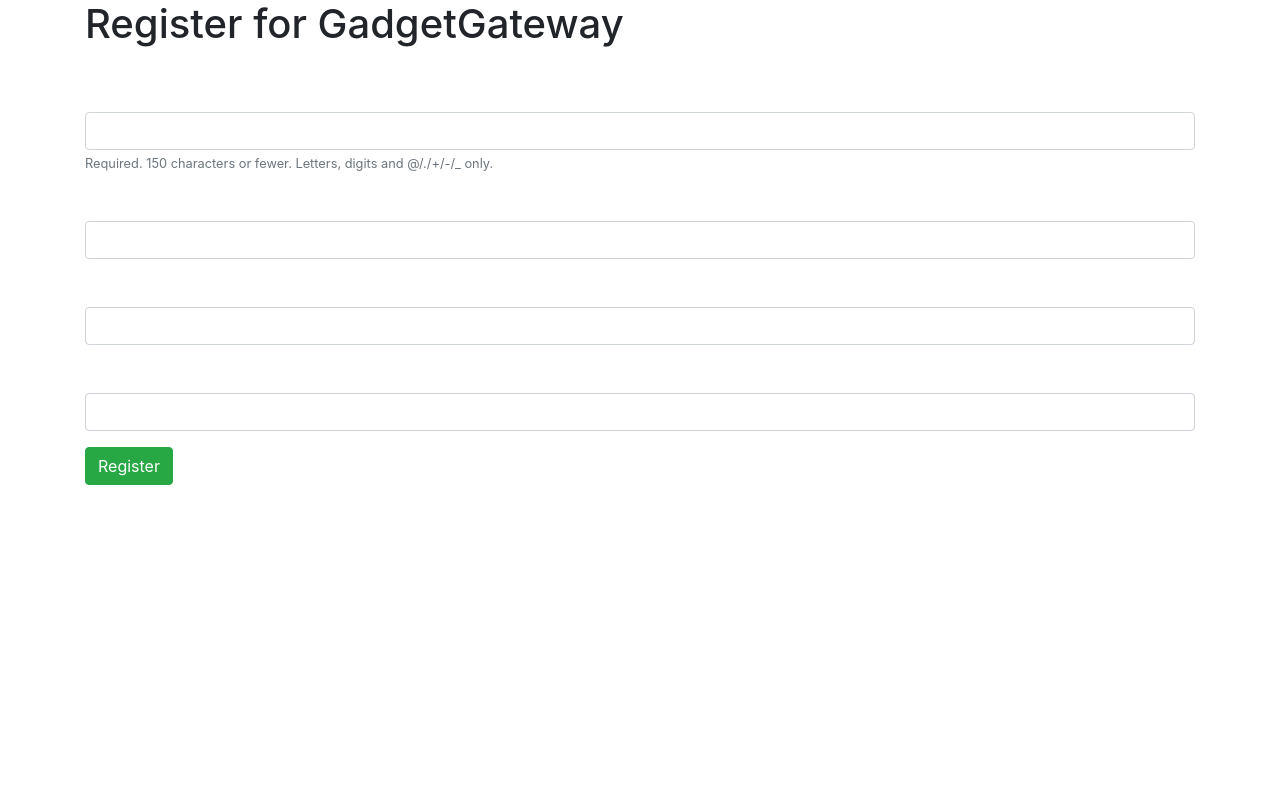
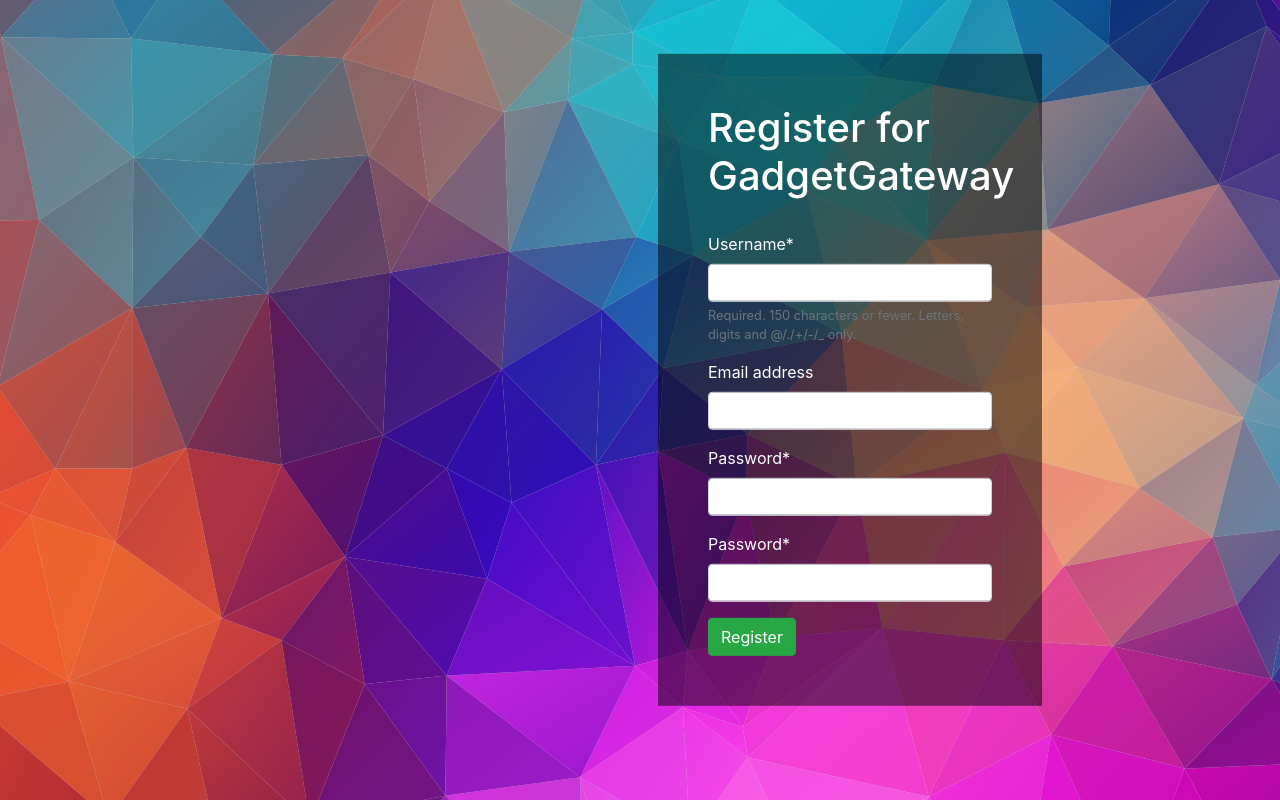
Before and after one commit to loyihsu/GadgetGateway, a Django app: page /gadget-gateway/register/ in a window 1280 px wide. Shown: the part 56-856 px from the top of the page. Before the commit the page ends 541 px from the top, so only its background shows below. Run offline with Django 3.2, Linux system fonts and the light colour scheme; data that the repository does not hold is empty; some libraries are stand-ins or nearby versions.

Commit message:
new image folder, register css implemented

```diff
--- a/static/stylesheets/custom_bs4.css
+++ b/static/stylesheets/custom_bs4.css
@@ -63,7 +63,7 @@
     height: 100%;
     width: 100%;
     position: absolute;
-    background-image: url("triangles-login.png");
+    background-image: url("stylesheetImage/triangles-login.png");
 }
 
 .container2 {
@@ -110,3 +110,29 @@
     right: 20px;
     top: -45px;
 }
+
+
+.registercontainer1{
+    background: #CCCCCC;
+    height: 100%;
+    width: 100%;
+    position: absolute;
+    background-image: url("stylesheetImage/triangles-login.png");
+}
+
+.registercontainer2{
+    background: #FFFFFF;
+    position: absolute;
+    padding: 50px;
+    top: 380px;
+    left: 850px;
+    width: 30%;
+    transform: translate(-50%, -50%);
+    margin-top: auto;
+    margin-bottom: auto;
+    background-color: rgba(0,0,0,0.5) !important;
+}
+
+.registerHeader{
+    color:white;
+}
--- a/templates/gadgetgateway/register.html
+++ b/templates/gadgetgateway/register.html
@@ -8,10 +8,13 @@
 
 {% block body_block %}
 {% load crispy_forms_tags %}
-    <div class="container">
+    <div class="registercontainer1">
+        <div class="registercontainer2">
+        <div class="registerHeader">
         <h1>Register for GadgetGateway</h1> <br/>
+        </div>
         {% if registered %}
-            Rango says: <strong>Thank you for registering!</strong>
+            <strong>Thank you for registering!</strong>
             <a href="{% url 'gadgetgateway:index' %}">Return to the homepage.</a><br />
         {% else %}
             <form id="user_form" method="post" action="{% url 'gadgetgateway:register' %}"
@@ -27,4 +30,5 @@
             </form>
         {% endif %}
     </div>
+</div>
 {% endblock %}
```
Also changed, not shown: static/stylesheets/stylesheetImage/triangles-login.png (renamed from static/images/triangles-login.png). Lines whose indentation alone changed are shown as unchanged.
